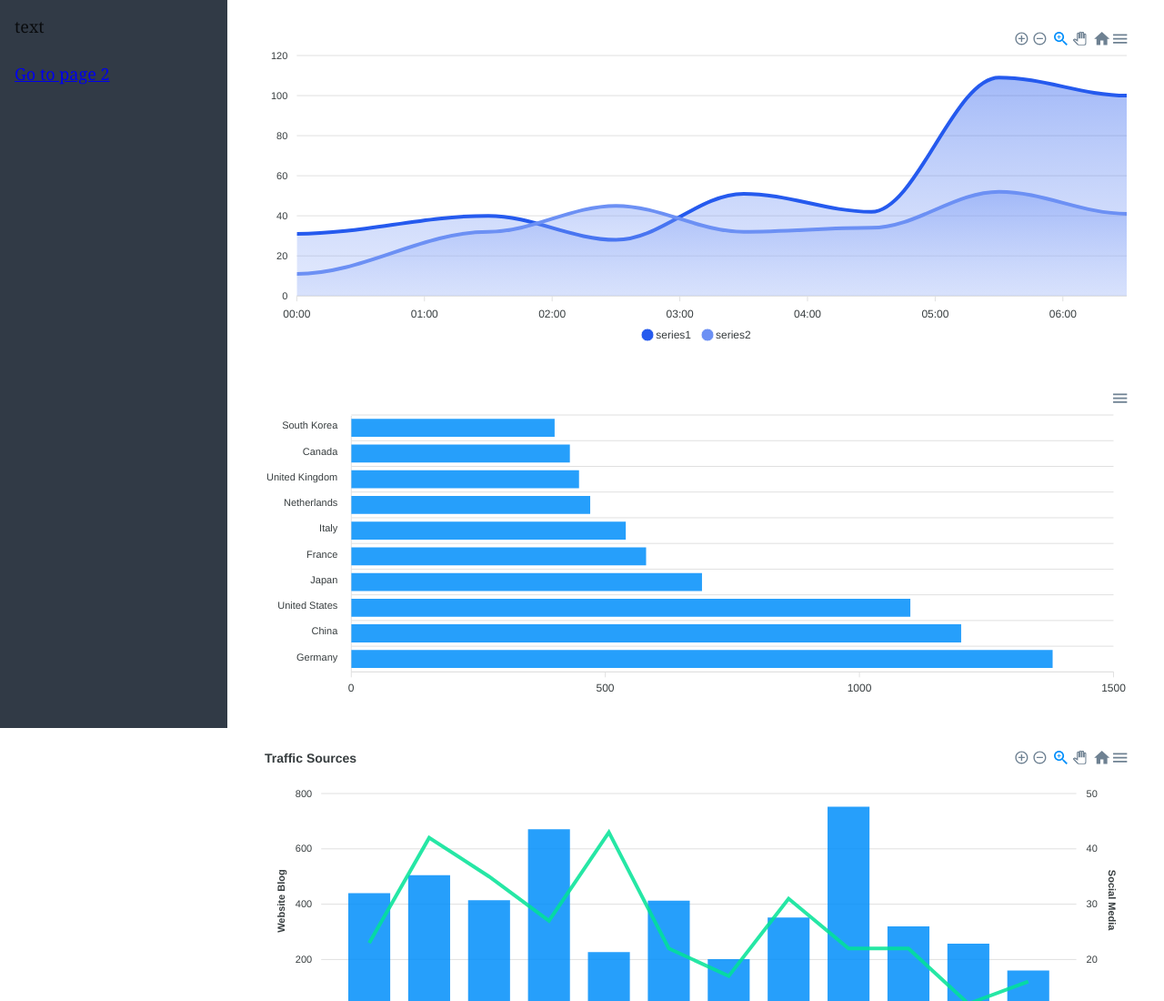
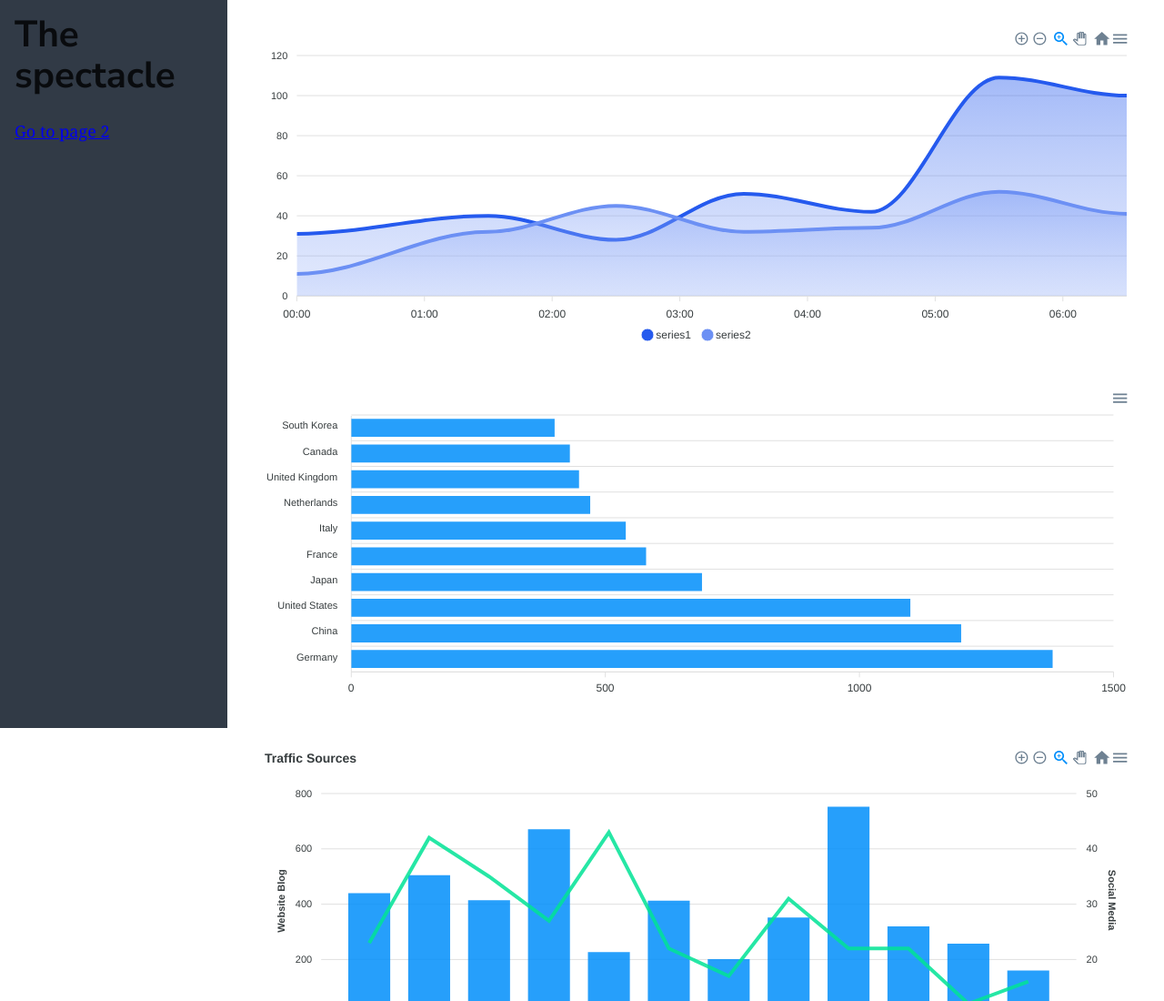
Before and after one commit to thebyronc/data-visualization-gatsby, a Gatsby site: page / in a window 1280 px wide. Shown: the top 1100 px of the page at 91% size. Built offline with nearby package versions, Linux system fonts and the light colour scheme; Gatsby itself is replaced by a stand-in of ours.

Commit message:
add nunito sans import

```diff
--- a/package.json
+++ b/package.json
@@ -21,7 +21,8 @@
     "react-apexcharts": "^1.3.6",
     "react-dom": "^16.12.0",
     "react-helmet": "^5.2.1",
-    "styled-components": "^4.4.1"
+    "styled-components": "^4.4.1",
+    "typeface-nunito-sans": "0.0.72"
   },
   "devDependencies": {
     "prettier": "^1.19.1"
--- a/src/components/appbar/appbar.jsx
+++ b/src/components/appbar/appbar.jsx
@@ -15,7 +15,7 @@ const StyledAppBar = styled.div`
 
 const AppBar = ({ incomingData }) => (
   <StyledAppBar>
-    <p>text</p>
+    <h1>The spectacle</h1>
     <Link to="/page-2/">Go to page 2</Link>
   </StyledAppBar>
 )
--- a/src/components/layout/layout.css
+++ b/src/components/layout/layout.css
@@ -230,7 +230,7 @@ h1 {
   padding-top: 0;
   margin-bottom: 1.45rem;
   color: inherit;
-  font-family: -apple-system, BlinkMacSystemFont, Segoe UI, Roboto, Oxygen,
+  font-family: "Nunito Sans",-apple-system, BlinkMacSystemFont, Segoe UI, Roboto, Oxygen,
     Ubuntu, Cantarell, Fira Sans, Droid Sans, Helvetica Neue, sans-serif;
   font-weight: bold;
   text-rendering: optimizeLegibility;
--- a/src/components/layout/layout.jsx
+++ b/src/components/layout/layout.jsx
@@ -14,7 +14,7 @@ import Header from "../header"
 import "./layout.css"
 
 import AppBar from '../appbar/appbar'
-
+import "typeface-nunito-sans"
 
 
 const StyledWrapper = styled.div`
```
Also changed, not shown: 1 other file.
